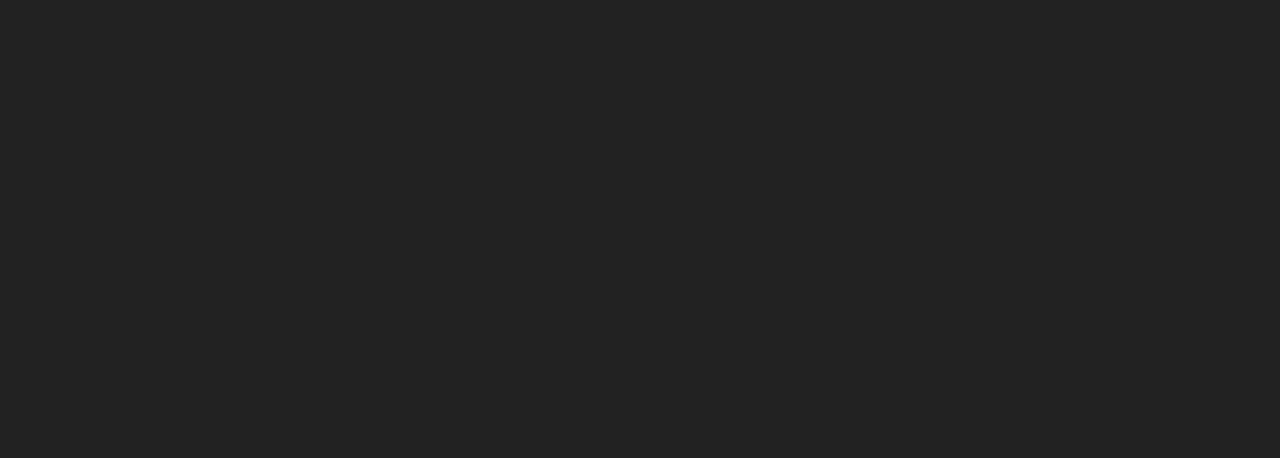
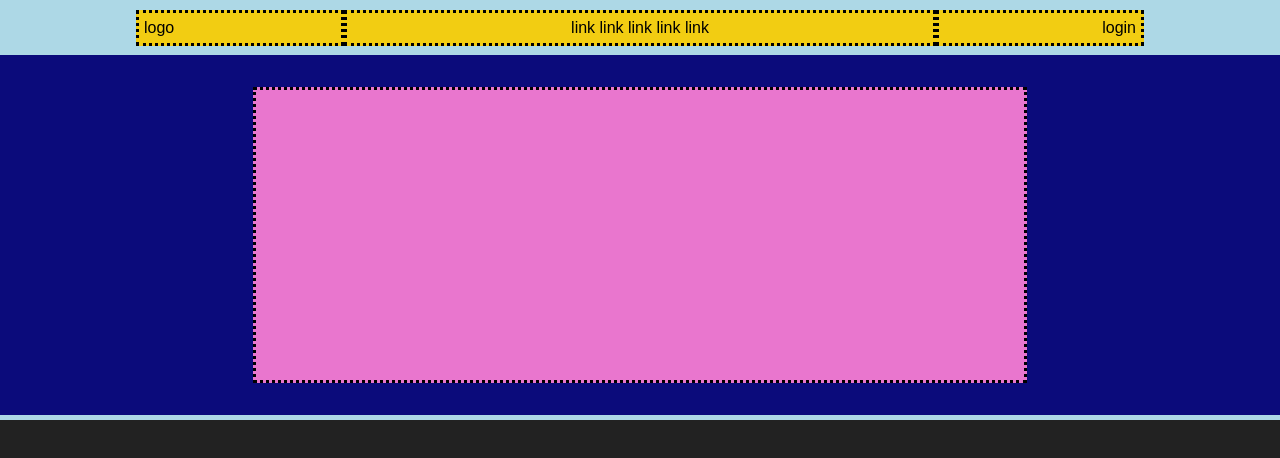
Before and after one commit to titoni-andrea/htmlcss-struttura-discord, a plain HTML site: page index.html in a window 1280 px wide. Drawn offline with Linux system fonts and the light colour scheme.

Commit message:
intestazione

```diff
--- a/css/style.css
+++ b/css/style.css
@@ -8,3 +8,59 @@ body {
     background-color: #222;
     font-family: sans-serif;
 }
+
+header {
+    background-color: lightblue;
+    height: 415px;
+    padding-bottom: 5px;
+}
+
+nav {
+    display: flex;
+    justify-content: center;
+    padding-top: 10px;
+    padding-bottom: 5px;
+    height: 30px;
+
+}
+
+.navigation {
+    border: dotted black;
+    width: 15%;
+    height: 100%;
+    background-color: rgb(242, 205, 18);
+    align-items: center;
+    padding: 0px 5px 0px 5px;
+}
+
+.navigation:nth-child(1) {
+    display: flex;
+    justify-content: flex-start;
+}
+
+.navigation:nth-child(2) {
+    width: 45%;
+    display: flex;
+    justify-content: center;
+}
+
+.navigation:nth-child(3) {
+    display: flex;
+    justify-content: flex-end;
+}
+
+.container-intestazione {
+    background-color: rgb(11, 11, 123);
+    height: 360px;
+    display: flex;
+    justify-content: center;
+    align-items: center;
+    margin-top: 10px;
+}
+
+.gallery {
+    border: dotted black;
+    background-color: rgb(233, 118, 206);
+    height: 290px;
+    width: 60%;
+}
--- a/index.html
+++ b/index.html
@@ -12,6 +12,21 @@
 <body>
     <!-- Intestazione -->
     <header>
+        <nav>
+            <div class="navigation">
+                <p>logo</p>
+            </div>
+            <div class="navigation">
+                <p>link link link link link</p>
+            </div>
+            <div class="navigation">
+                <p>login</p>
+            </div>
+        </nav>
+        <div class="container-intestazione">
+            <div class="gallery">
+            </div>
+        </div>
 
     </header>
     <!-- Fine intestazione -->
```
